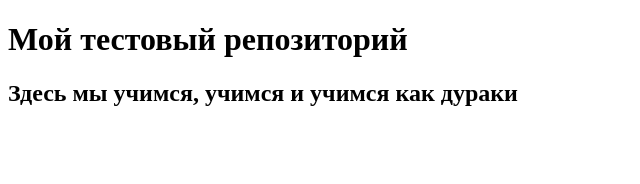
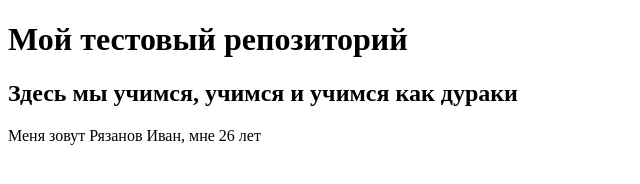
Before and after one commit to omega1996/test-repository, a plain HTML site: page index.html in a window 1280 px wide. Shown: the whole page, without its empty margins (0-640 px from the left). Drawn offline with Linux system fonts and the light colour scheme.

Commit message:
секция создана

```diff
--- a/index.html
+++ b/index.html
@@ -15,6 +15,9 @@
     <h2>
         Здесь мы учимся, учимся и учимся как дураки
     </h2>
+    <section>
+        Меня зовут Рязанов Иван, мне 26 лет
+    </section>
 </body>
 
 </html>
```
